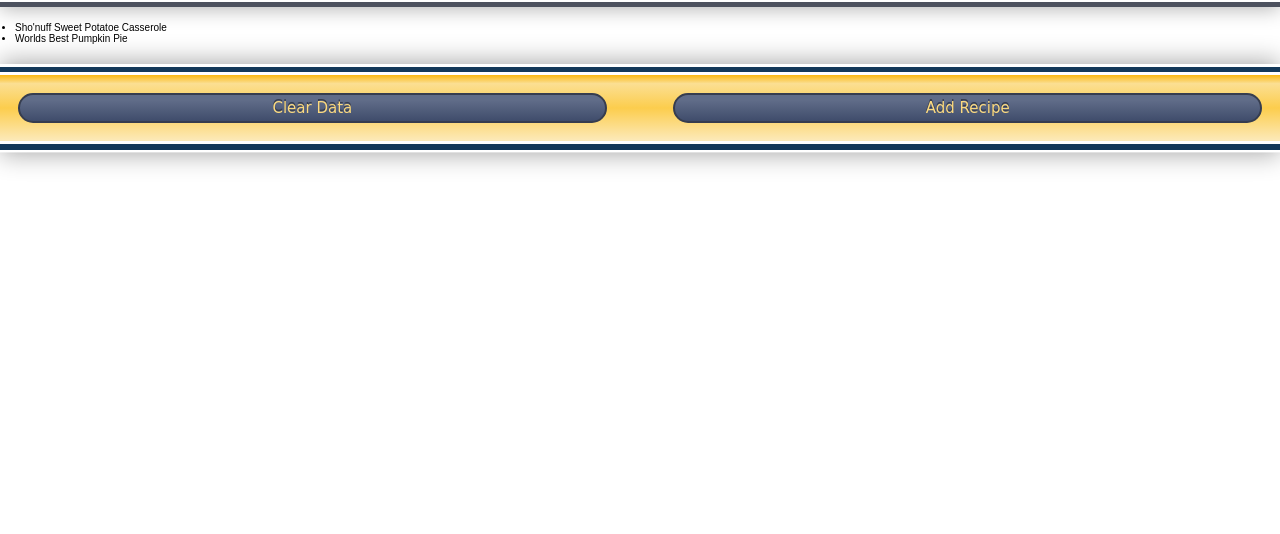
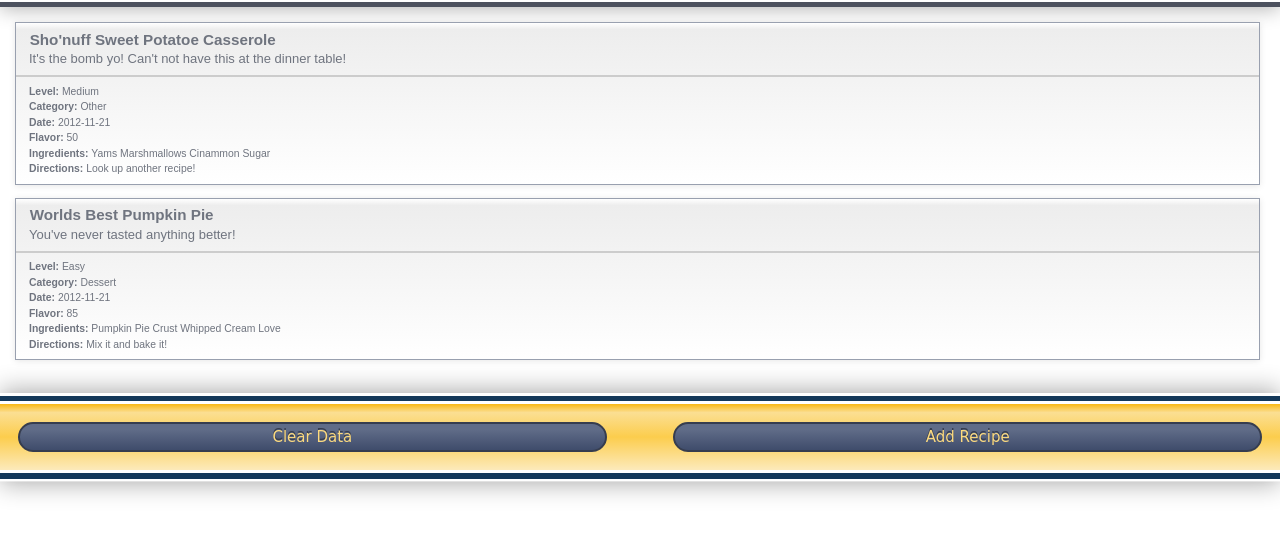
Before and after one commit to medelnant/VFW, a plain HTML site: page edelnant_michael_project2/addItem.html in a window 1280 px wide. Both pictures are taken after a click on the link "Display Data". Shown: the part 58-592 px from the top of the page. Drawn offline with Linux system fonts and the light colour scheme; a web font is replaced by a local one.

Commit message:
Finished data handling functions and...
styled dataList for dataDisplay.

```diff
--- a/edelnant_michael_project2/css/global.css
+++ b/edelnant_michael_project2/css/global.css
@@ -418,3 +418,58 @@ form input[type="button"]:hover {
    					0 .1em 0 #ffffff;
 
 }
+
+/* ############################################################
+Data List Styling
+############################################################ */
+
+ul#dataList li {
+	display: block;
+	position: relative;
+	list-style-type: none;
+	overflow: hidden;
+	margin: 0 0 1em 0;
+	padding: .5em 0;
+	border: 1px solid #99A0AF;
+
+	/*Text*/
+	color: #6F747F;
+	font-size: 1.3em;
+	line-height: 1.5em;
+
+	/*Background*/
+	background: rgb(255,255,255); /* Old browsers */
+	background: -moz-linear-gradient(top,  rgba(255,255,255,1) 0%, rgba(237,237,237,1) 4%, rgba(255,255,255,1) 100%); /* FF3.6+ */
+	background: -webkit-gradient(linear, left top, left bottom, color-stop(0%,rgba(255,255,255,1)), color-stop(4%,rgba(237,237,237,1)), color-stop(100%,rgba(255,255,255,1))); /* Chrome,Safari4+ */
+	background: -webkit-linear-gradient(top,  rgba(255,255,255,1) 0%,rgba(237,237,237,1) 4%,rgba(255,255,255,1) 100%); /* Chrome10+,Safari5.1+ */
+	background: -o-linear-gradient(top,  rgba(255,255,255,1) 0%,rgba(237,237,237,1) 4%,rgba(255,255,255,1) 100%); /* Opera 11.10+ */
+	background: -ms-linear-gradient(top,  rgba(255,255,255,1) 0%,rgba(237,237,237,1) 4%,rgba(255,255,255,1) 100%); /* IE10+ */
+	background: linear-gradient(to bottom,  rgba(255,255,255,1) 0%,rgba(237,237,237,1) 4%,rgba(255,255,255,1) 100%); /* W3C */
+	filter: progid:DXImageTransform.Microsoft.gradient( startColorstr='#ffffff', endColorstr='#ffffff',GradientType=0 ); /* IE6-9 */
+
+	/*Shadows*/
+	box-shadow: 0 .1em .5em rgba(0, 0, 0, 0.1);
+}
+ul#dataList h3 {
+	padding: 0 .9em;
+}
+ul#dataList li span {
+	padding: 0 1em;
+}
+
+ul#dataList li ul {
+	border-top: 2px solid #ccc;
+	margin-top: .5em;
+	padding: .5em 1em 0 1em;
+}
+ul#dataList li ul li {
+	margin: 0 0 0 0;
+	padding: 0;
+	border: none;
+	background: transparent;
+	box-shadow: none;
+	font-size: .8em;
+}
+ul#dataList li ul li span {
+	padding: 0;
+}
--- a/edelnant_michael_project2/js/functions.js
+++ b/edelnant_michael_project2/js/functions.js
@@ -138,16 +138,12 @@ window.addEventListener("DOMContentLoaded", function(){
 		//Define contentArea
 		var pageContainer = $('mainContent');
 
-		//Define newComponent wrapper
-		var listSection = document.createElement('div');
-		listSection.setAttribute('id', 'dataList');
-
 
 		//Define unordered list
 		var list = document.createElement('ul');
+		list.setAttribute('id', 'dataList');
 
-		listSection.appendChild(list);
-		pageContainer.appendChild(listSection);
+		pageContainer.appendChild(list);
 
 		for(var i = 0, j=localStorage.length; i<j; i++ ){
 
@@ -159,16 +155,42 @@ window.addEventListener("DOMContentLoaded", function(){
 
 			//Define listItem
 			var listItem = document.createElement('li');
+			var listItemTitle = document.createElement('h3');
+			var listItemDescription = document.createElement('span');
 
-			//Print recipe title
-			listItem.innerHTML = storageObject.rTitle[1];
+			var listSubList = document.createElement('ul');
 
-			//Need to create sublist with item details to list out per itemTitle
+			for(var key in storageObject) {
+				if(key === 'rTitle') {
+					listItemTitle.innerHTML = storageObject[key][1];
+				} else if (key === 'rDescription') {
+					listItemDescription.innerHTML = storageObject[key][1];
+				} else {
+					var subListItem = document.createElement('li');
+					var subListItemTitle = document.createElement('strong');
+					var subListItemValue = document.createElement('span');
+
+					//Print strings to corresponding elements
+					subListItemTitle.innerHTML = storageObject[key][0] + "&nbsp;";
+					subListItemValue.innerHTML = storageObject[key][1];
+
+					//Add elements to parent list item
+					subListItem.appendChild(subListItemTitle);
+					subListItem.appendChild(subListItemValue);
+
+					//Add subListItem to subList
+					listSubList.appendChild(subListItem);
+				};
+			};
+
+			//Build Main List Item by adding individual elements
+			listItem.appendChild(listItemTitle);
+			listItem.appendChild(listItemDescription);
+			listItem.appendChild(listSubList);
 
 			//Append Each List Item
 			list.appendChild(listItem);
-
-		}
+		};
 
 		/*Toggle Screen & Buttons*/
 		toggleDisplay('dataDisplay');
```
